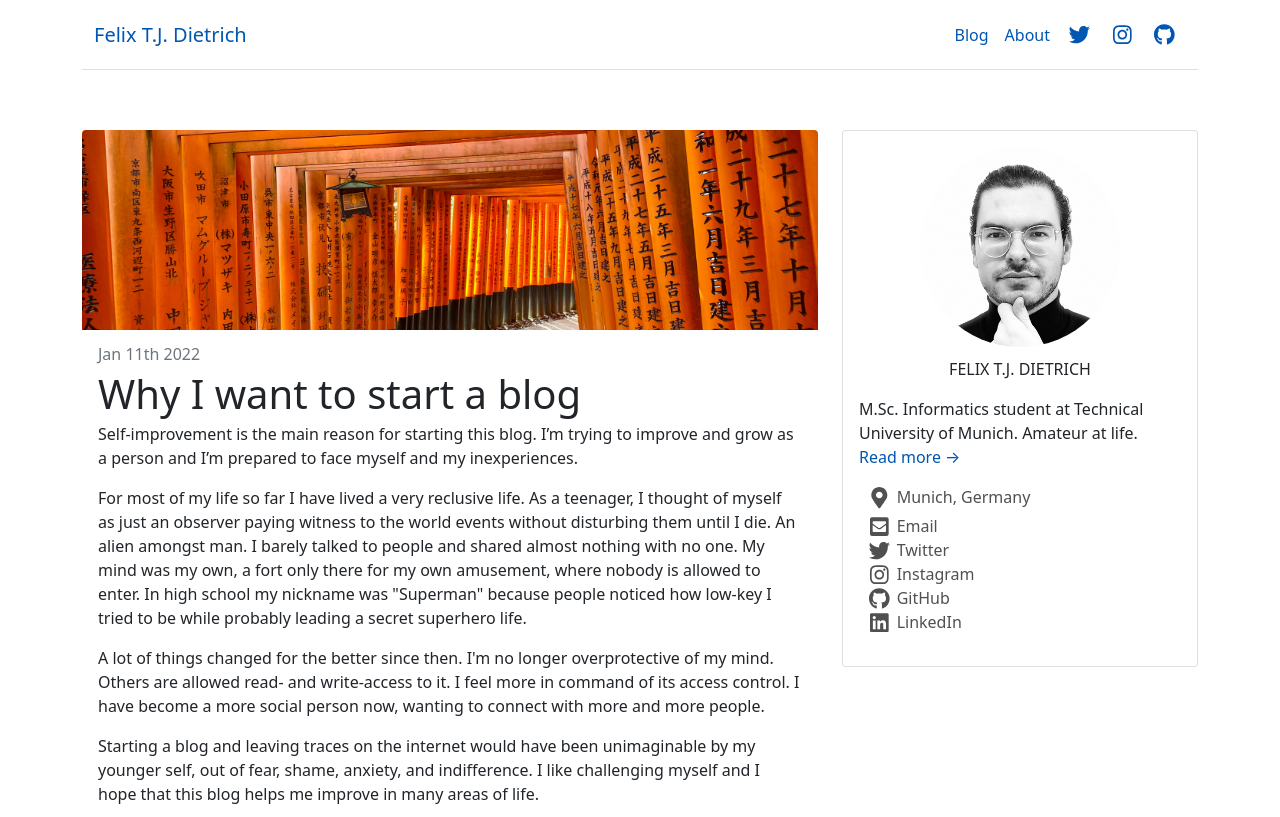
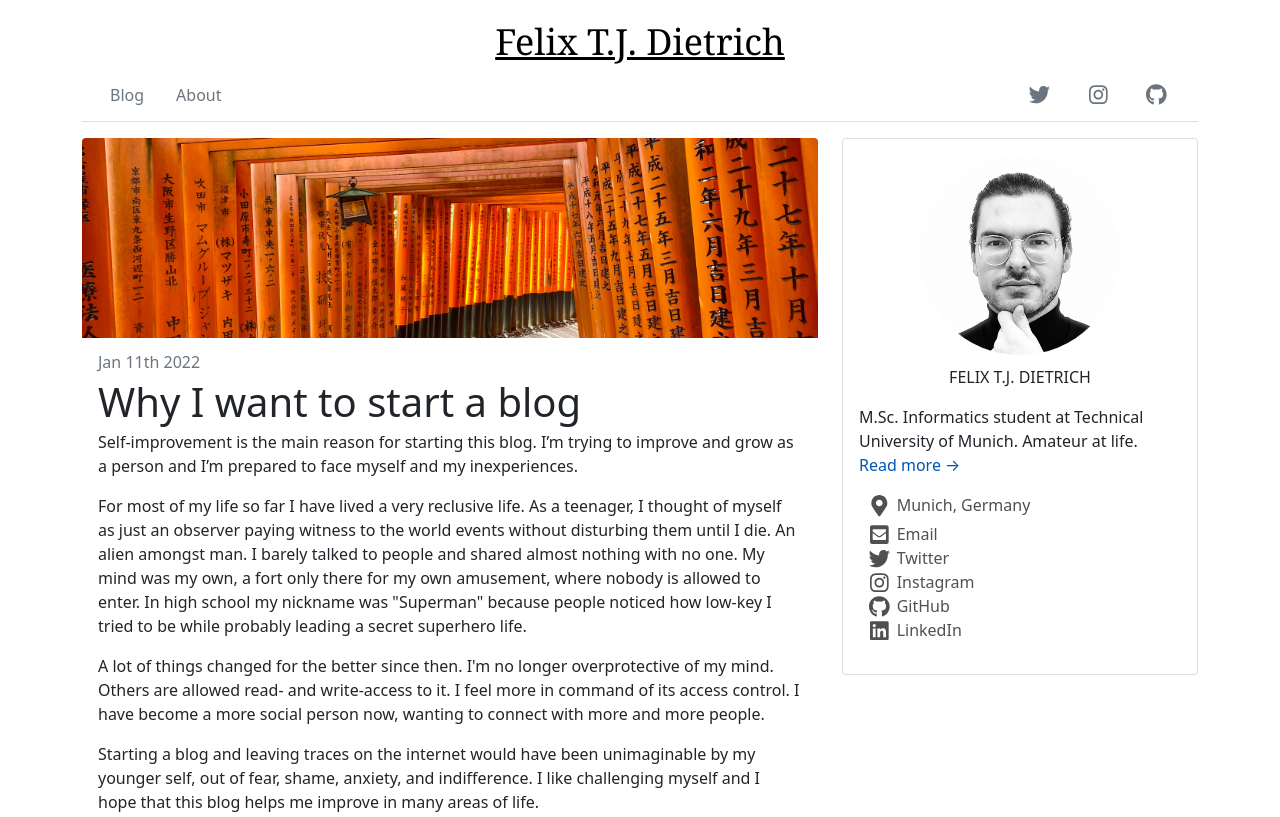
Before and after one commit to FelixTJDietrich/homepage, a Gatsby site: page /post/about-this-blog in a window 1280 px wide. Shown: the top 817 px of the page. Built offline with nearby package versions, Linux system fonts and the light colour scheme; Gatsby itself is replaced by a stand-in of ours; some packages are replaced by stand-ins of ours.

Commit message:
Fix header styling

```diff
--- a/src/components/header.js
+++ b/src/components/header.js
@@ -1,12 +1,8 @@
 import * as React from 'react';
-import PropTypes from 'prop-types';
 
 import {
-  Collapse,
   Nav,
   Navbar,
-  NavbarBrand,
-  NavbarToggler,
   NavItem,
   NavLink,
   Container,
@@ -26,46 +22,31 @@ class Header extends React.Component {
   constructor(props) {
     super(props);
 
-    const { location, siteTitle } = this.props;
+    const { location } = this.props;
     this.location = location;
-    this.siteTitle = siteTitle;
-    this.toggle = this.toggle.bind(this);
-    this.state = {
-      isOpen: false,
-    };
-  }
-
-  toggle() {
-    this.setState((prevState) => ({
-      isOpen: !prevState.isOpen,
-    }));
   }
 
   render() {
     const { pathname } = this.location;
-    const { isOpen } = this.state;
     return (
-      <Container>
-        <Navbar light expand="sm" container="sm" className="py-3">
-          <NavbarBrand href="/">{this.siteTitle}</NavbarBrand>
-          <NavbarToggler onClick={this.toggle} />
-          <Collapse isOpen={isOpen} navbar>
-            <Nav className="ms-auto" navbar>
+      <Container className="site-header py-3">
+        <NavLink className="header-logo text-center" href="/">
+          {author.name}
+        </NavLink>
+        <Navbar>
+          <Nav className="mr-auto">
             <NavItem>
               <NavLink href="/" className={pathname === '/' ? 'active' : 'normal'}>
                 Blog
               </NavLink>
             </NavItem>
-              {/* <NavItem>
-                <NavLink href="/tags" className={pathname === "/tags" ? "active" : "normal"}>
-                  Topics
-                </NavLink>
-              </NavItem> */}
             <NavItem>
               <NavLink href="/about" className={pathname === '/about' ? 'active' : 'normal'}>
                 About
               </NavLink>
             </NavItem>
+          </Nav>
+          <Nav className="ml-auto">
             <NavItem>
               <NavLink href={`https://www.twitter.com/${author.handles.twitter}`} target="_blank" rel="noopener noreferrer" className="twitter">
                 <FontAwesomeIcon icon={faTwitter} size="lg" fixedWidth />
@@ -82,20 +63,11 @@ class Header extends React.Component {
               </NavLink>
             </NavItem>
           </Nav>
-          </Collapse>
         </Navbar>
       </Container>
     );
   }
 }
-
-Header.propTypes = {
-  siteTitle: PropTypes.string,
-};
-
-Header.defaultProps = {
-  siteTitle: '',
-};
 
 function HeaderInsertLocation(props) {
   return (
--- a/src/styles/_base.scss
+++ b/src/styles/_base.scss
@@ -1,67 +1,3 @@
-:root {
-  --bs-blue: #0d6efd;
-  --bs-indigo: #6610f2;
-  --bs-purple: #6f42c1;
-  --bs-pink: #d63384;
-  --bs-red: #dc3545;
-  --bs-orange: #fd7e14;
-  --bs-yellow: #ffc107;
-  --bs-green: #198754;
-  --bs-teal: #20c997;
-  --bs-cyan: #0dcaf0;
-  --bs-white: #fff;
-  --bs-gray: #6c757d;
-  --bs-gray-dark: #343a40;
-  --bs-gray-100: #f8f9fa;
-  --bs-gray-200: #e9ecef;
-  --bs-gray-300: #dee2e6;
-  --bs-gray-400: #ced4da;
-  --bs-gray-500: #adb5bd;
-  --bs-gray-600: #6c757d;
-  --bs-gray-700: #495057;
-  --bs-gray-800: #343a40;
-  --bs-gray-900: #212529;
-  --bs-primary: #0d6efd;
-  --bs-secondary: #6c757d;
-  --bs-success: #198754;
-  --bs-info: #0dcaf0;
-  --bs-warning: #ffc107;
-  --bs-danger: #dc3545;
-  --bs-light: #f8f9fa;
-  --bs-dark: #212529;
-  --bs-primary-rgb: 13, 110, 253;
-  --bs-secondary-rgb: 108, 117, 125;
-  --bs-success-rgb: 25, 135, 84;
-  --bs-info-rgb: 13, 202, 240;
-  --bs-warning-rgb: 255, 193, 7;
-  --bs-danger-rgb: 220, 53, 69;
-  --bs-light-rgb: 248, 249, 250;
-  --bs-dark-rgb: 33, 37, 41;
-  --bs-white-rgb: 255, 255, 255;
-  --bs-black-rgb: 0, 0, 0;
-  --bs-body-color-rgb: 33, 37, 41;
-  --bs-body-bg-rgb: 255, 255, 255;
-  --bs-font-sans-serif: system-ui, -apple-system, "Segoe UI", Roboto,
-    "Helvetica Neue", Arial, "Noto Sans", "Liberation Sans", sans-serif,
-    "Apple Color Emoji", "Segoe UI Emoji", "Segoe UI Symbol", "Noto Color Emoji";
-  --bs-font-monospace: SFMono-Regular, Menlo, Monaco, Consolas,
-    "Liberation Mono", "Courier New", monospace;
-  --bs-gradient: linear-gradient(
-    180deg,
-    rgba(255, 255, 255, 0.15),
-    rgba(255, 255, 255, 0)
-  );
-  --bs-body-font-family: var(--bs-font-sans-serif);
-  --bs-body-font-size: 1rem;
-  --bs-body-font-weight: 400;
-  --bs-body-line-height: 1.5;
-  --bs-body-color: #212529;
-  --bs-body-bg: #fff;
-}
-
-.container#content {
-  margin-top: 60px;
-}
 body {
   background-color: $white;
   //font-family: $site-font;
@@ -78,44 +14,6 @@ h1 {
   margin-bottom: 20px;
   text-align: center;
 }
-.navbar {
-  background-color: white;
-  // border-right: 1px solid rgba(0, 0, 0, 0.4);
-  // border-left: 1px solid rgba(0, 0, 0, 0.4);
-  border-bottom: 1px solid rgba(0, 0, 0, 0.125);
-  line-height: 1;
-}
-.navbar-light .navbar-nav .nav-link,
-.navbar-light .navbar-brand {
-  color: #0056b3;
-
-  &:hover {
-    color: #007bff;
-  }
-  &.instagram:hover {
-    color: #e95950;
-  }
-  &.facebook:hover {
-    color: rgb(66, 103, 178);
-  }
-  &.twitter:hover {
-    color: rgb(56, 161, 243);
-  }
-  &.google:hover {
-    color: rgb(221, 75, 57);
-  }
-  &.linkedin:hover {
-    color: rgb(0, 119, 181);
-  }
-  &.github:hover {
-    color: #4078c0;
-  }
-}
-.navbar-nav > li {
-  display: flex !important;
-  align-items: center;
-  justify-content: left;
-}
 ul {
   list-style: none;
   padding: 0;
--- /dev/null
+++ b/src/styles/_header.scss
@@ -0,0 +1,50 @@
+.site-header {
+  line-height: 1;
+
+  .header-logo {
+    color: black;
+    font-family: $fancy-font;
+    font-size: 2.25rem;
+    text-decoration: underline;
+  }
+
+  .header-logo:hover {
+    color: black;
+    text-decoration: none;
+  }
+
+  .navbar {
+    line-height: 1;
+    border-bottom: 1px solid rgba(0, 0, 0, 0.125);
+  }
+
+  & * > .nav-link {
+    color: #6c757d;
+
+    &.active {
+      color: black;
+    }
+
+    &:hover {
+      color: black;
+    }
+    &.instagram:hover {
+      color: #e95950;
+    }
+    &.facebook:hover {
+      color: rgb(66, 103, 178);
+    }
+    &.twitter:hover {
+      color: rgb(56, 161, 243);
+    }
+    &.google:hover {
+      color: rgb(221, 75, 57);
+    }
+    &.linkedin:hover {
+      color: rgb(0, 119, 181);
+    }
+    &.github:hover {
+      color: #4078c0;
+    }
+  }
+}
--- a/src/styles/_variables.scss
+++ b/src/styles/_variables.scss
@@ -1,5 +1,6 @@
 @import url("https://fonts.googleapis.com/css?family=Raleway");
 
+$fancy-font: "Playfair Display", Georgia, "Times New Roman", serif;
 $site-font: "Raleway", sans-serif;
 
 $light-gray: rgb(250, 250, 250);
--- a/src/styles/index.scss
+++ b/src/styles/index.scss
@@ -3,6 +3,7 @@
 
 @import "./variables";
 @import "./base";
+@import "./header";
 @import "./footer";
 @import "./card";
 @import "./links";
```
Lines whose indentation alone changed are shown as unchanged.
